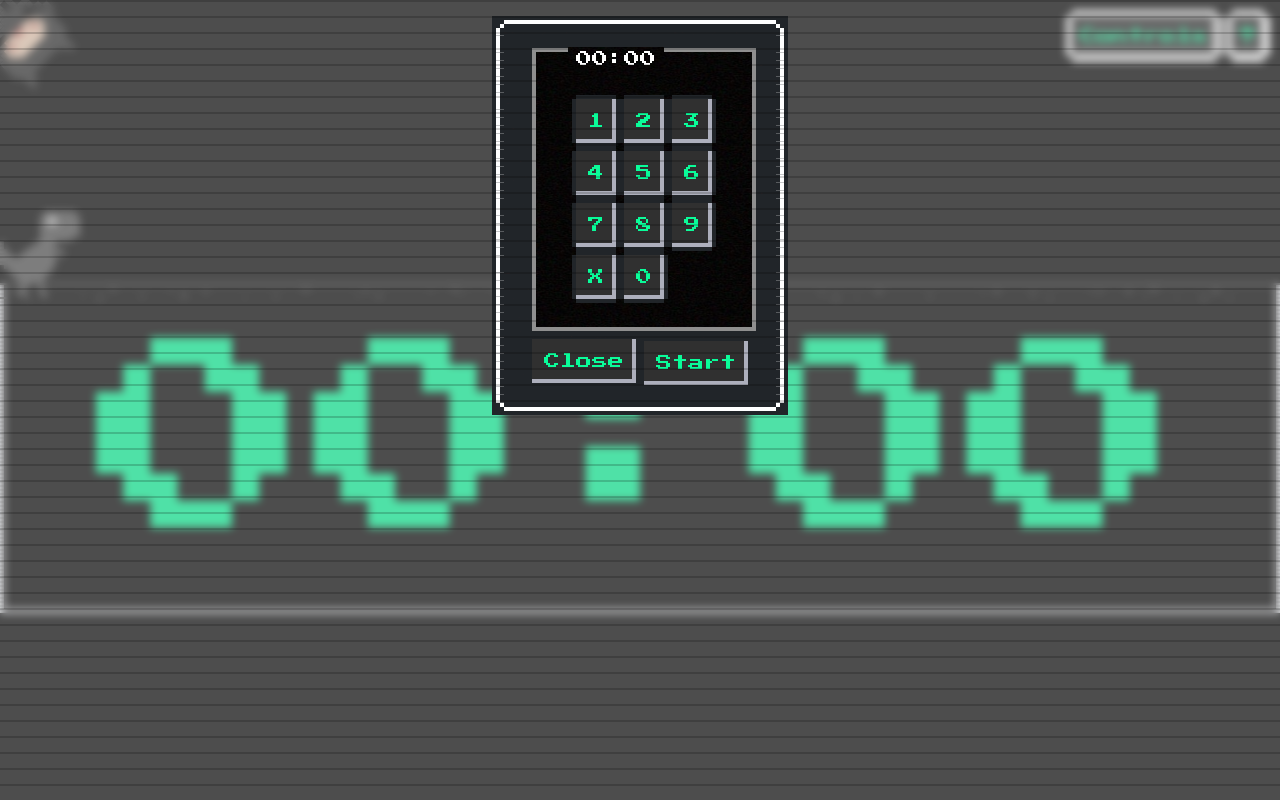
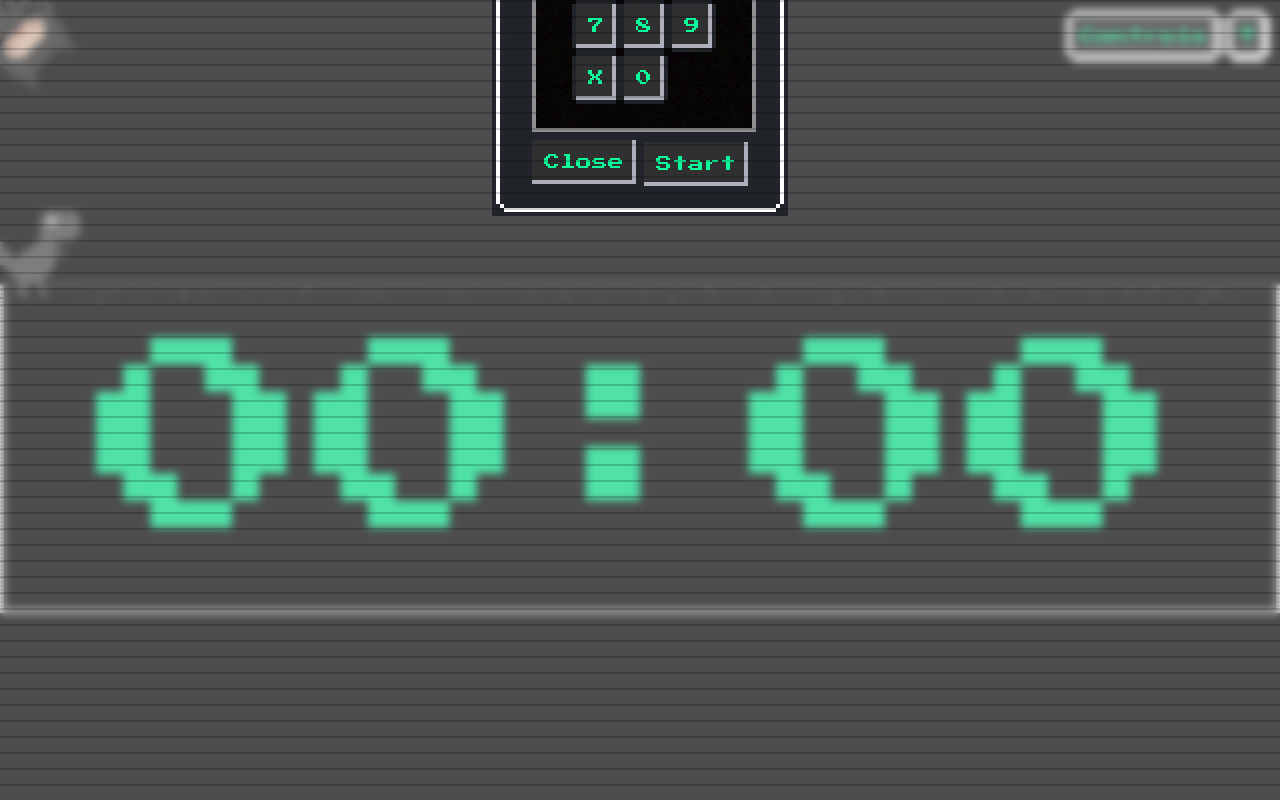
Before and after one commit to danibram/pwa-countdown, a Next.js app: page / in a window 1280 px wide. Both pictures are taken after a click on the button "Controls". Built offline with nearby package versions, Linux system fonts and the light colour scheme.

Commit message:
More atoms

```diff
--- /dev/null
+++ b/src/components/atoms/Modal.tsx
@@ -0,0 +1,20 @@
+const Modal = ({ children }: { children: React.ReactNode }) => {
+  return (
+    <div
+      id="defaultModal"
+      className="overflow-y-auto overflow-x-hidden fixed top-0 right-0 left-0 z-50 w-full h-full md:inset-0 h-modal md:h-full backdrop-blur-sm bg-white/30"
+    >
+      <div className="flex items-center p-4 w-full max-w-2xl h-full md:h-auto">
+        <dialog
+          className="nes-dialog is-dark is-rounded"
+          id="dialog-dark-rounded"
+          open
+        >
+          {children}
+        </dialog>
+      </div>
+    </div>
+  );
+};
+
+export default Modal;
--- /dev/null
+++ b/src/components/atoms/NessBlock.tsx
@@ -0,0 +1,16 @@
+const NessBlock = ({
+  title,
+  children,
+}: {
+  title: string;
+  children: React.ReactNode;
+}) => {
+  return (
+    <div className="block container nes-container is-dark with-title mb-6 text-left">
+      <p className="title">{title}</p>
+      <div className="flex justify-center my-6 ">{children}</div>
+    </div>
+  );
+};
+
+export default NessBlock;
--- a/src/components/templates/ModalHelp.tsx
+++ b/src/components/templates/ModalHelp.tsx
@@ -1,19 +1,11 @@
+import Modal from "../atoms/Modal";
+import NessBlock from "../atoms/NessBlock";
 import NessButton from "../atoms/NessButton";
 
 const ModalHelp = ({ onClose }: { onClose: () => void }) => {
   return (
-    <div
-      id="defaultModal"
-      className="overflow-y-auto overflow-x-hidden fixed top-0 right-0 left-0 z-50 w-full h-full md:inset-0 h-modal md:h-full backdrop-blur-sm bg-white/30"
-    >
-      <div className="p-4 w-full max-w-2xl h-full md:h-auto">
-        <dialog
-          className="nes-dialog is-dark is-rounded"
-          id="dialog-dark-rounded"
-          open
-        >
-          <div className="block container nes-container is-dark with-title mb-6 text-left">
-            <p className="title">Trainer tips</p>
+    <Modal>
+      <NessBlock title={"Trainer tips"}>
         <div className="lists">
           <ul className="nes-list is-disc">
             <li>
@@ -25,11 +17,9 @@ const ModalHelp = ({ onClose }: { onClose: () => void }) => {
             <li>Escape / Backspace to stop</li>
           </ul>
         </div>
-          </div>
+      </NessBlock>
       <NessButton onClick={onClose}>Close</NessButton>
-        </dialog>
-      </div>
-    </div>
+    </Modal>
   );
 };
 
--- a/src/components/templates/ModalKeyboard.tsx
+++ b/src/components/templates/ModalKeyboard.tsx
@@ -1,3 +1,5 @@
+import Modal from "../atoms/Modal";
+import NessBlock from "../atoms/NessBlock";
 import NessButton from "../atoms/NessButton";
 import Keyboard from "../molecules/Keyboard";
 
@@ -15,27 +17,13 @@ const ModalHelp = ({
   onStart: () => void;
 }) => {
   return (
-    <div
-      id="defaultModal"
-      className="overflow-y-auto overflow-x-hidden fixed top-0 right-0 left-0 z-50 w-full h-full md:inset-0 h-modal md:h-full backdrop-blur-sm bg-white/30"
-    >
-      <div className="p-4 w-full max-w-2xl h-full md:h-auto">
-        <dialog
-          className="nes-dialog is-dark is-rounded"
-          id="dialog-dark-rounded"
-          open
-        >
-          <div className="block container nes-container is-dark with-title mb-6 text-left">
-            <p className="title">{`${counterView[0]}:${counterView[1]}`}</p>
-            <div className="flex justify-center my-6 ">
-              <Keyboard onPressNumber={onPressNumber} onStop={onStop} />
-            </div>
-          </div>
-          <NessButton onClick={onClose}>Close</NessButton>
-          <NessButton onClick={onStart}>Start</NessButton>
-        </dialog>
-      </div>
-    </div>
+    <Modal>
+      <NessBlock title={`${counterView[0]}:${counterView[1]}`}>
+        <Keyboard onPressNumber={onPressNumber} onStop={onStop} />
+      </NessBlock>
+      <NessButton onClick={onClose}>Close</NessButton>
+      <NessButton onClick={onStart}>Start</NessButton>
+    </Modal>
   );
 };
 
```
Lines whose indentation alone changed are shown as unchanged.
